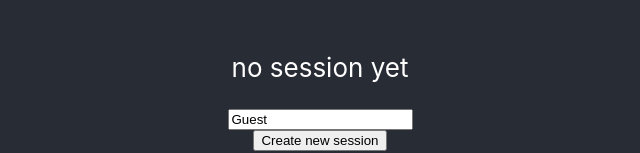
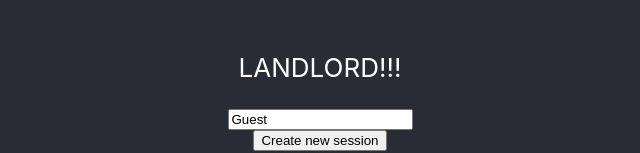
Before and after one commit to ivnkwok/Landlord, a React (Create React App) app in the folder landlord-client/: page / in a window 1280 px wide. Shown: the part 472-625 px from the top of the page, without its empty margins (320-960 px from the left). Built offline with nearby package versions, Linux system fonts and the light colour scheme.

Commit message:
added auto navigate on lobby creation

```diff
--- a/landlord-client/src/pages/Home.js
+++ b/landlord-client/src/pages/Home.js
@@ -1,12 +1,13 @@
 import React, {useState} from 'react';
+import { useNavigate } from 'react-router-dom';
 import logo from '../logo.svg';
 import '../App.css';
 
 const apiUrl = 'https://landlordcardgameapi-d4fkbke4ewdjbqcw.canadacentral-01.azurewebsites.net/session/createsession'
 
 function Home() {
-  const [sessionID, setSessionID] = useState('');
   const [username, setUsername] = useState('Guest')
+  const navigate = useNavigate();
 
   const getSessionID = () => {
     fetch(`${apiUrl}?userName=${username}`, {
@@ -23,14 +24,14 @@ function Home() {
           throw new Error('Network error');
         }
       }
-      return response.text()
+      return response.json()
     })
     .then(data => {
-      setSessionID(data)
+      const roomId = data.roomId
+      navigate(`/${roomId}`)
     })
     .catch(error => {
       console.error('Error: ', error)
-      setSessionID('Error: ', error)
     })
   }
 
@@ -38,7 +39,7 @@ function Home() {
     <div className="Home">
       <header className="App-header">
         <img src={logo} className="App-logo" alt="logo" />
-        <p>{sessionID || 'no session yet'}</p>
+        <p>LANDLORD!!!</p>
         <input
           value={username}
           onChange={e => setUsername(e.target.value)}
```
